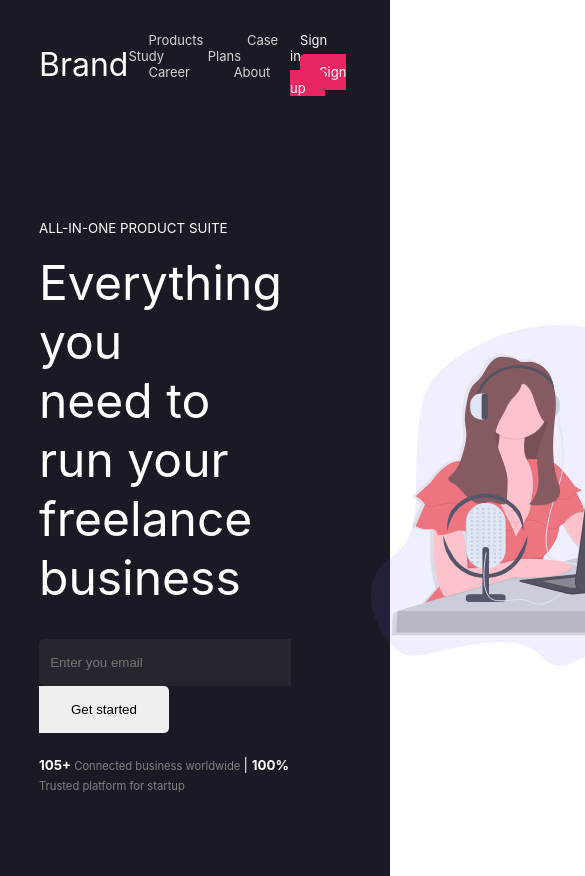
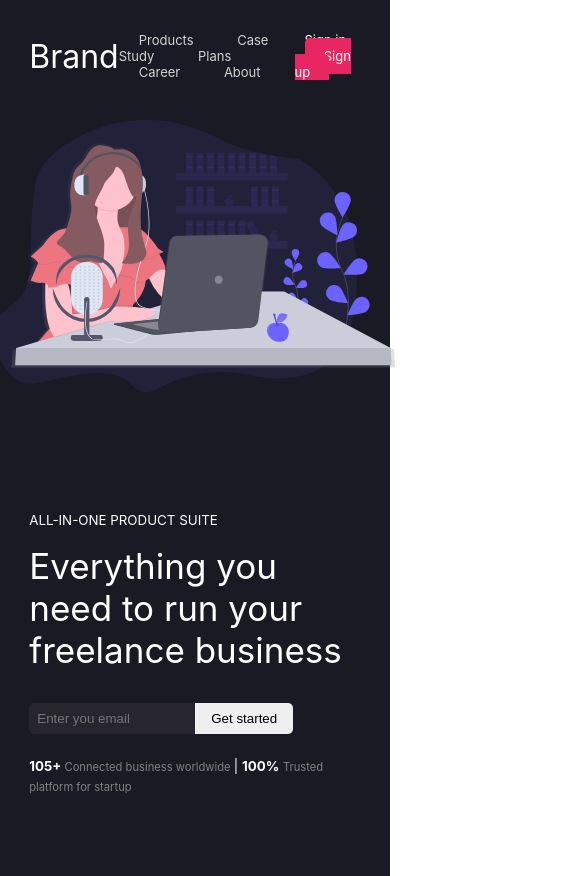
Before and after one commit to shubambhasin/Business-Management-landing-page, a plain HTML site: page index.html in a window 390 px wide. Shown: the top 876 px of the page, 585 px wide, since content can reach past the window. Drawn offline with Linux system fonts and the light colour scheme.

Commit message:
style: media queries added for cover
navbar pending

```diff
--- a/css/styles.css
+++ b/css/styles.css
@@ -92,7 +92,7 @@ a {
 .left-content {
 }
 .left-content .big-text {
-  font-size: xxx-large;
+  font-size: 48px;
   margin: 5px 0 2rem 0;
   outline: none;
   user-select: none;
@@ -124,3 +124,74 @@ a {
   height: auto;
   fill: red;
 }
+
+@media screen and (max-width: 1200px)
+{
+    .left-content .big-text {
+        font-size: 40px;
+      }
+
+    .right-content img {
+        width: 400px;
+       }
+
+      .cover-input {
+        width: 170px;
+
+
+        border-radius: 5px 0px 0px 5px;
+        border: none;
+        outline-color: var(--accent-color);
+      }
+      .navbar
+      {
+          margin-bottom: 3rem;
+      }
+
+}
+
+@media screen and (max-width: 1010px)
+{
+    .cover
+    {
+        width: 85vw;
+    }
+    .navbar
+    {
+        margin-bottom: 2.5rem;
+    }
+    .left-content .big-text {
+        font-size: 35px;
+       }
+
+    .cover-input
+    {
+        width: 150px;
+        padding: 0.5rem 0.5rem;
+    }
+    .cover-button
+    {
+        padding: 0.5rem 1rem;
+    }
+}
+
+@media screen and (max-width: 877px)
+{
+    .cover-main-content
+    {
+        flex-direction: column;
+    }
+    .left-content
+    {
+        order: 2;
+
+    }
+    .right-content
+    {
+        order: 1;
+
+    }
+    .right-content img{
+        width: 400px;
+    }
+}
--- a/index.html
+++ b/index.html
@@ -33,7 +33,7 @@
             <div class="left-content">
               <p><small>ALL-IN-ONE PRODUCT SUITE</small></p>
               <p class="big-text">
-                Everything you <br />need to run your <br />
+                Everything you need to run your
                 freelance business
               </p>
               <input
```
